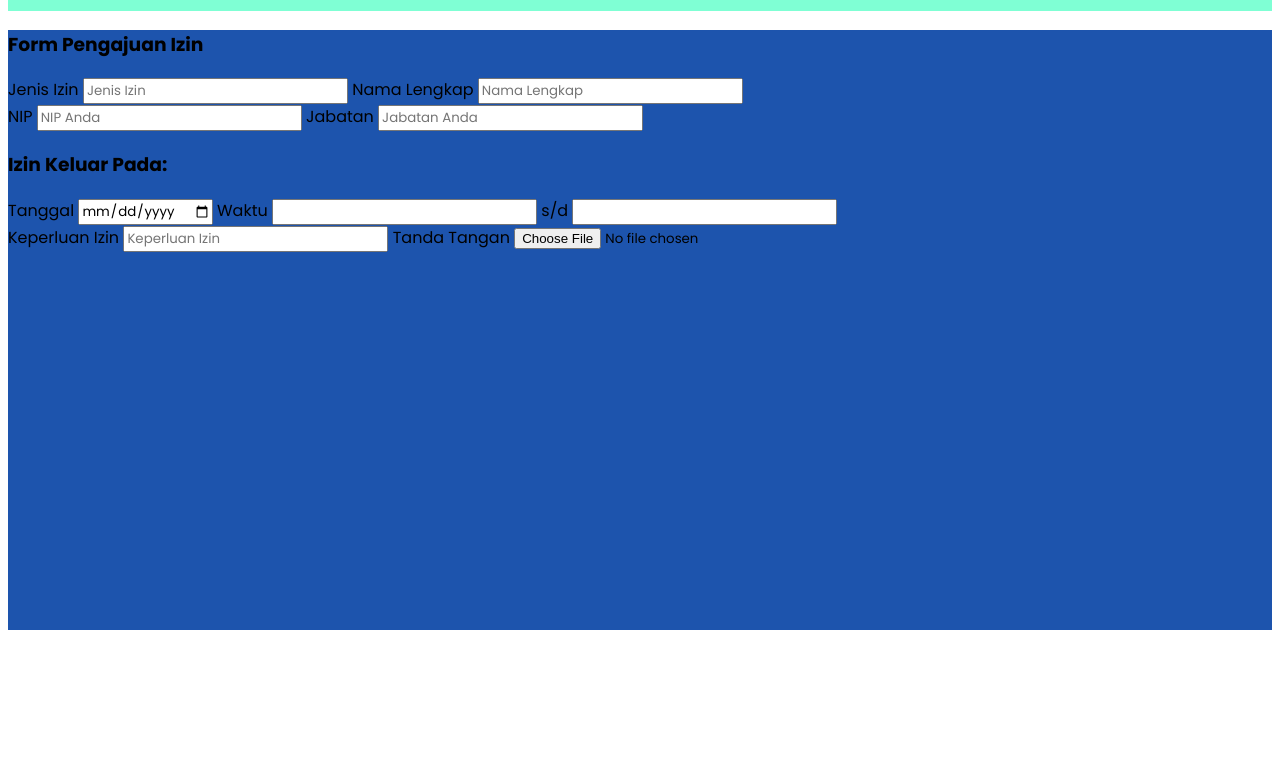
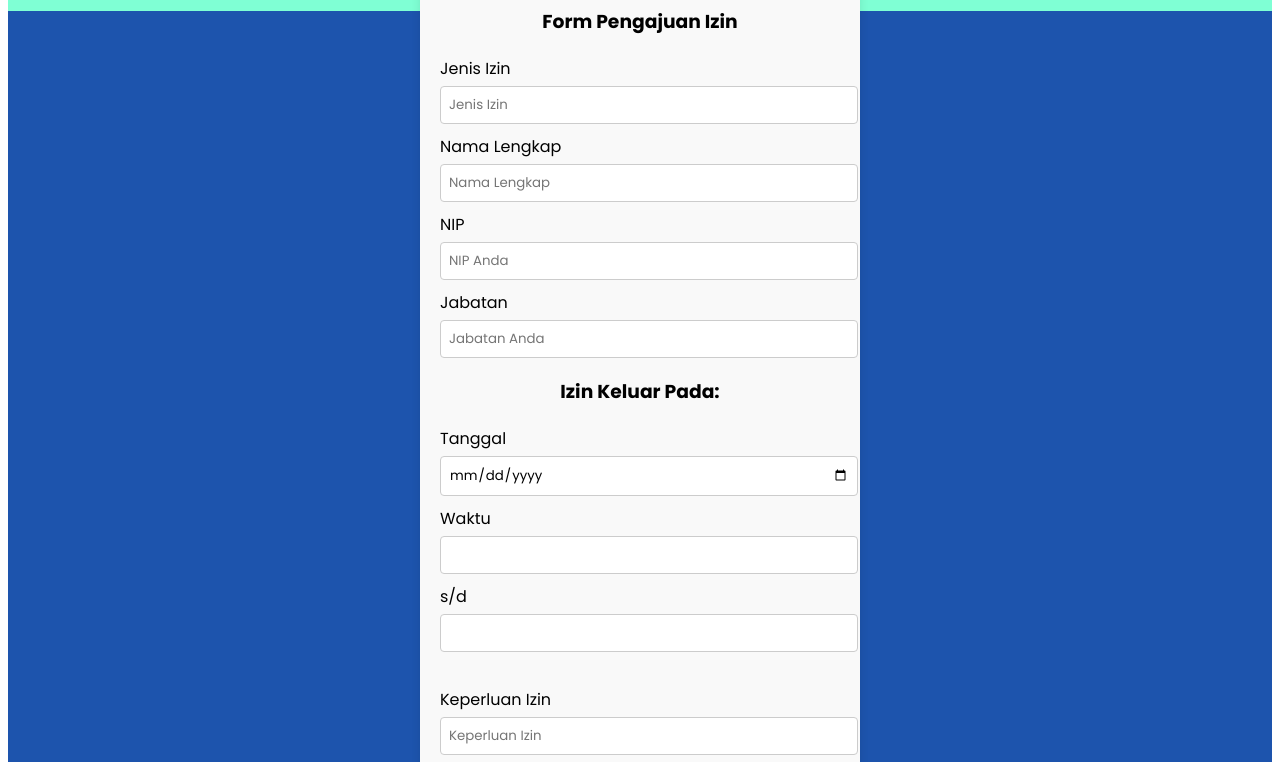
Before and after one commit to wahyudizulhaidar/websitepta, a plain HTML site: page asset/pengajuan_izin.html in a window 1280 px wide. Shown: the part 97-859 px from the top of the page. Before the commit the page ends 800 px from the top, so only its background shows below. Drawn offline with Linux system fonts and the light colour scheme.

Commit message:
perubahan8

```diff
--- a/asset/pengajuan_izin.html
+++ b/asset/pengajuan_izin.html
@@ -29,7 +29,7 @@
                 <label for="jenis_izin">Jenis Izin</label>
                 <input type="text" name="jenis_izin" id="nama_lengkap" placeholder="Jenis Izin">
                 <label for="nama_lengkap">Nama Lengkap</label>
-                <input type="text" name="nama_lengkap" id="nama_lengkap" placeholder="Nama Lengkap"> <br>
+                <input type="text" name="nama_lengkap" id="nama_lengkap" placeholder="Nama Lengkap">
                 <label for="nip">NIP</label>
                 <input type="number" name="nip" id="nip" placeholder="NIP Anda">
                 <label for="jabatan">Jabatan</label>
--- a/style/style2.css
+++ b/style/style2.css
@@ -53,8 +53,50 @@
   background-color: aqua;
 }
 
-/* Pengajuan Izin */
+* {
+  font-family: "Poppins", sans-serif;
+  text-decoration: none;
+}
+
+/*Pengajuan Izin*/
+.form {
+  background-color: #f9f9f9;
+  padding: 20px;
+  border-radius: 8px;
+  box-shadow: 0 0 10px rgba(0, 0, 0, 0.1);
+  width: 400px;
+}
+
 .form-izin {
-  height: 600px;
+  display: flex;
+  justify-content: center;
+  align-items: center;
+  height: 100vh;
+  width: 100%;
   background-color: #1d54ad;
 }
+
+form {
+  display: flex;
+  flex-direction: column;
+}
+
+label, input {
+  width: 100%;
+}
+
+label {
+  margin-top: 10px;
+}
+
+input[type="text"], input[type="number"], input[type="date"], input[type="file"] {
+  margin-top: 5px;
+  padding: 8px;
+  border: 1px solid #ccc;
+  border-radius: 4px;
+}
+
+h3 {
+  margin-bottom: 10px;
+  text-align: center;
+}
```
